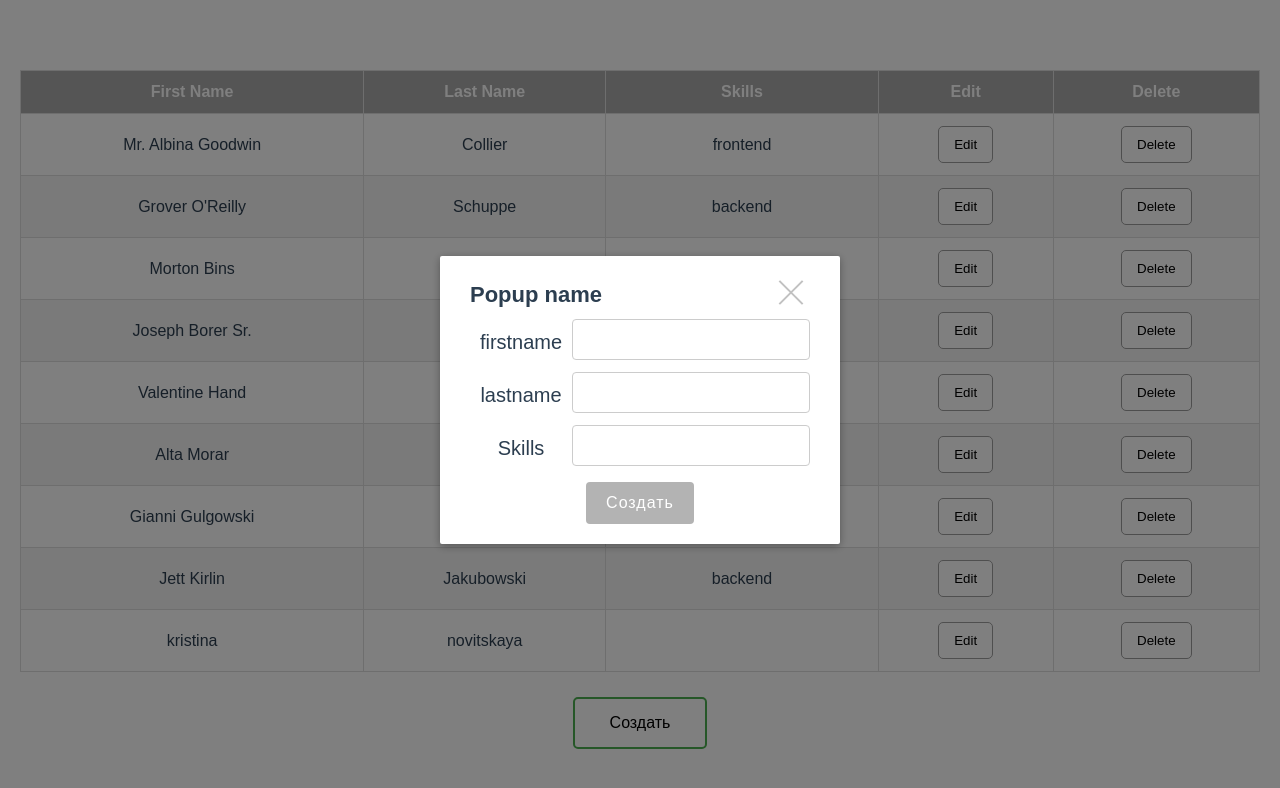
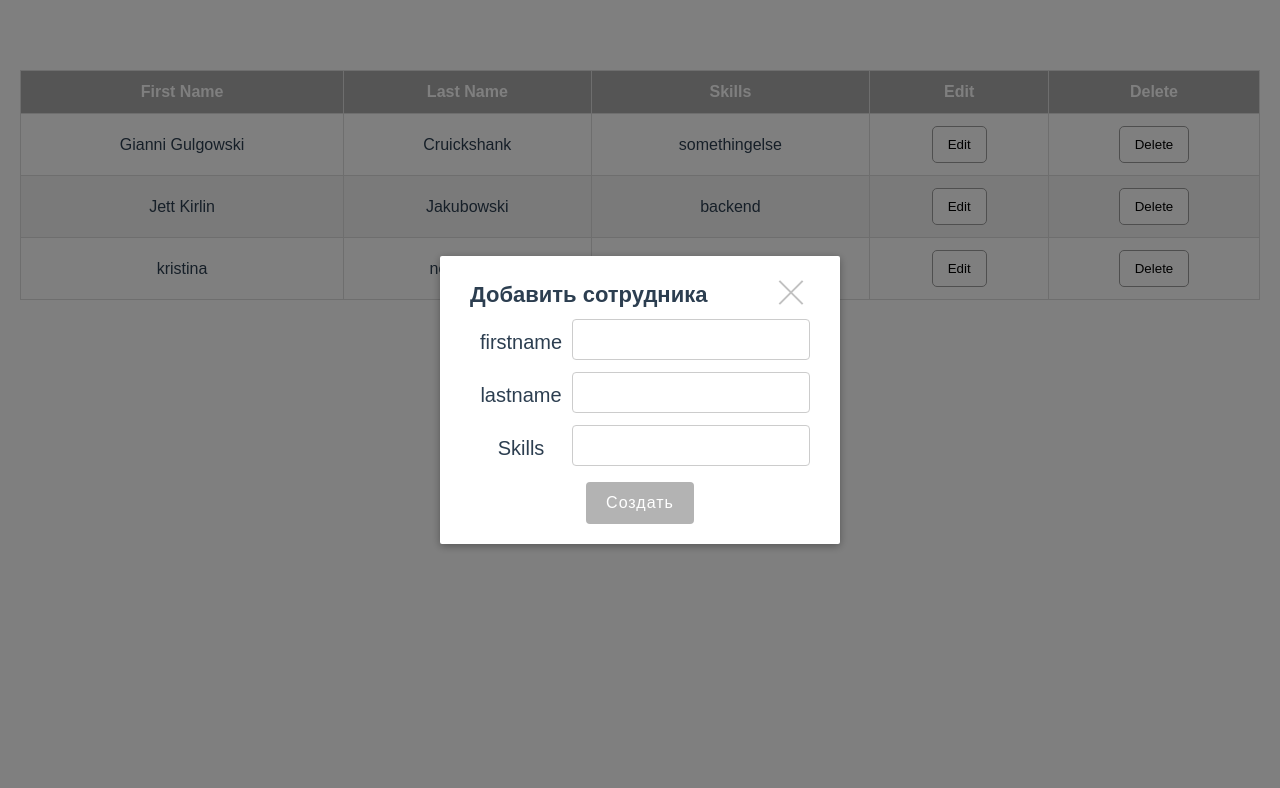
Before and after one commit to novkri/Test_task, a Vue app: page / in a window 1280 px wide. Both pictures are taken after a click on the button "Создать". Shown: the top 788 px of the page. Built offline with nearby package versions, Linux system fonts and the light colour scheme; data requests are answered from the project's data file.

Commit message:
reusable popups

```diff
--- a/db/people.json
+++ b/db/people.json
@@ -1,41 +1,5 @@
 {
   "people": [
-    {
-      "id": 2,
-      "fname": "Mr. Albina Goodwin",
-      "lname": "Collier",
-      "skills": "frontend"
-    },
-    {
-      "id": 3,
-      "fname": "Grover O'Reilly",
-      "lname": "Schuppe",
-      "skills": "backend"
-    },
-    {
-      "id": 4,
-      "fname": "Morton Bins",
-      "lname": "Moore",
-      "skills": "backend"
-    },
-    {
-      "id": 5,
-      "fname": "Joseph Borer Sr.",
-      "lname": "Thompson",
-      "skills": "somethingelse"
-    },
-    {
-      "id": 6,
-      "fname": "Valentine Hand",
-      "lname": "Gleichner",
-      "skills": "somethingelse"
-    },
-    {
-      "id": 7,
-      "fname": "Alta Morar",
-      "lname": "O'Conner",
-      "skills": "frontend"
-    },
     {
       "id": 8,
       "fname": "Gianni Gulgowski",
--- a/src/components/List.vue
+++ b/src/components/List.vue
@@ -1,11 +1,18 @@
 <template>
   <div class="container" id="app" >
+    <!-- :popupTitle="person.id" -->
     <Popup
+      :popup-content="popupContent"
+      :popup-title="btnName"
+      :person-id="personId"
       v-if="isShowPopupVisible"
       @closePopup="closeAddPopup"
       v-model="contacts"
     >
-
+      <!-- <p>{{this.person}}</p>
+      <p>{{this.people}}</p> -->
+      <!-- <p slot="title"></p>
+      <p></p> -->
     </Popup>
   <!-- <h1 class="header">Заголовок</h1> -->
   <div class="wrapper">
@@ -45,7 +52,10 @@ export default {
   name: 'list',
   data() {
     return {
+      btnName: '',
+      popupContent: '',
       isShowPopupVisible: false,
+      personId: null,
       people: [],
       person: {
         // id: '',
@@ -72,6 +82,8 @@ export default {
   methods: {
     showPopupAdd() {
       this.isShowPopupVisible = true
+      this.btnName = "Добавить сотрудника"
+      this.popupContent = "add"
     },
     closeAddPopup() {
       this.isShowPopupVisible = false
@@ -79,6 +91,10 @@ export default {
 
     async editPerson(id) {
       const contact = this.people.find(c => c.id === id)
+      this.isShowPopupVisible = true
+      this.btnName = "Редактирование"
+      this.popupContent = "edit"
+      this.personId = contact
       console.log(contact);
       // const updated = await fetch(`/api/contacts/${id}`, 'PUT', {
       //   ...contact,
@@ -86,10 +102,14 @@ export default {
       // })
       // contact.marked = updated.marked
     },
+
     async removePerson(id) {
+      this.isShowPopupVisible = true
+      this.btnName = "Удаление..."
+      this.popupContent = "delete"
       const contact = this.people.find(c => c.id === id)
       await axios.delete(baseURL+`/${id}`, contact)
-      this.people =  this.people.filter(c => c.id !== id)
+      // this.people =  this.people.filter(c => c.id !== id) -- нужно!
 
     }
   }
@@ -102,6 +122,7 @@ export default {
   -webkit-box-sizing: border-box;
   -moz-box-sizing: border-box;
   -o-box-sizing: border-box;
+  -ms-box-sizing: border-box;
 }
 
 body {
@@ -181,6 +202,7 @@ body {
   -webkit-transition-duration: 0.4s;
   -moz-transition-duration: 0.4s;
   -o-transition-duration: 0.4s;
+  -ms-transition-duration: 0.4s;
   transition-duration: 0.4s;
 
   background-color: white;
@@ -211,6 +233,7 @@ body {
   -webkit-transition-duration: 0.4s;
   -moz-transition-duration: 0.4s;
   -o-transition-duration: 0.4s;
+  -ms-transition-duration: 0.4s;
   transition-duration: 0.4s;
 
   background-color: white;
--- a/src/components/Popup.vue
+++ b/src/components/Popup.vue
@@ -1,14 +1,14 @@
 <template>
-  <transition name="modal">
+  <transition name="addModal">
     <div class="popup">
-      <div class="popup__wrapper">
+      <div class="popup__wrapper" ref="popup__wrapper">
         <div class="popup__container">
           <div class="popup__header">
-            <span>Popup name</span>
+            <span>{{popupTitle}}</span>
             <span class="close" @click="closePopup"></span>
-          </div>
+          </div> <!-- popup__header -->
           <div class="popup__content">
-              <form @submit="createPerson">
+              <form v-if="popupContent == 'add'" @submit="createPerson">
                 <div class="row">
                   <div class="col-25">
                     <label for="firstname">firstname</label>
@@ -38,13 +38,32 @@
                 </div>
             </form>
 
-            <slot></slot>
-          </div>
+            <!-- in progress... -->
+            <div v-if="popupContent == 'edit'">
+              <span>editing:</span><br>
+              <span>{{personId.id}}</span><br>
+              <span>{{personId.fname}}</span><br>
+              <span>{{personId.lname}}</span><br>
+              <span>{{personId.skills}}</span><br>
+              <form action=""></form>
+            </div>
 
-        </div>
-      </div>
+            <!-- in progress... -->
+            <div v-if="popupContent == 'delete'">
+              <span>Удалить сотрудника?</span>
+              <br>
+              <a href="">Да</a>
+              <br>
+              <a href="">Нет</a>
+            </div>
 
-    </div>
+
+          </div> <!-- popup__content -->
+
+        </div> <!-- popup__container -->
+      </div> <!-- popup__wrapper -->
+
+    </div> <!-- popup -->
   </transition>
 </template>
 
@@ -53,9 +72,10 @@ import axios from 'axios';
 
 export default {
     name: 'popup',
-    props: ['value'],
+    props: ['popupTitle', 'popupContent', 'personId'],
     data() {
       return {
+
         person: {
         // id: '',
         fname: '',
@@ -70,10 +90,19 @@ export default {
         return this.person.fname.trim() && this.person.lname.trim()
       }
     },
+    mounted() {
+      let vm = this
+      document.addEventListener('click', function(item) {
+        if (item.target === vm.$refs['popup__wrapper']) {
+          vm.closePopup()
+        }
+      })
+    },
     methods: {
       closePopup() {
         this.$emit('closePopup')
       },
+
       async createPerson() {
         const {...contact} = this.person
         console.log(contact);
@@ -101,13 +130,22 @@ export default {
   transition: opacity 0.3s ease;
   -webkit-transition: opacity 0.3s ease;
   -moz-transition: opacity 0.3s ease;
+  -ms-transition: opacity 0.3s ease;
   -o-transition: opacity 0.3s ease;
   /* letter-spacing: 1px; */
 }
 
 .popup__wrapper {
-  display: table-cell;
-  vertical-align: middle;
+  /* display: table-cell;
+  vertical-align: middle; */
+  display: flex;
+  justify-content: center;
+  align-items: center;
+  position: absolute;
+  right: 0;
+  left: 0;
+  top: 0;
+  bottom: 0;
 }
 
 .popup__container {
@@ -120,6 +158,7 @@ export default {
   box-shadow: 0 2px 8px rgba(0, 0, 0, 0.33);
   -webkit-transition: all 0.3s ease;
   -moz-transition: all 0.3s ease;
+  -ms-transition: opacity 0.3s ease;
   -o-transition: all 0.3s ease;
   transition: all 0.3s ease;
   /* font-family: Helvetica, Arial, sans-serif; */
@@ -233,6 +272,7 @@ label {
   transform: rotate(45deg);
   -webkit-transform: rotate(45deg);
   -moz-transform: rotate(45deg);
+  -ms-transform: rotate(45deg);
   -o-transform: rotate(45deg);
 }
 
@@ -240,6 +280,7 @@ label {
   transform: rotate(-45deg);
   -webkit-transform: rotate(-45deg);
   -moz-transform: rotate(-45deg);
+  -ms-transform: rotate(-45deg);
   -o-transform: rotate(-45deg);
 }
 
```
